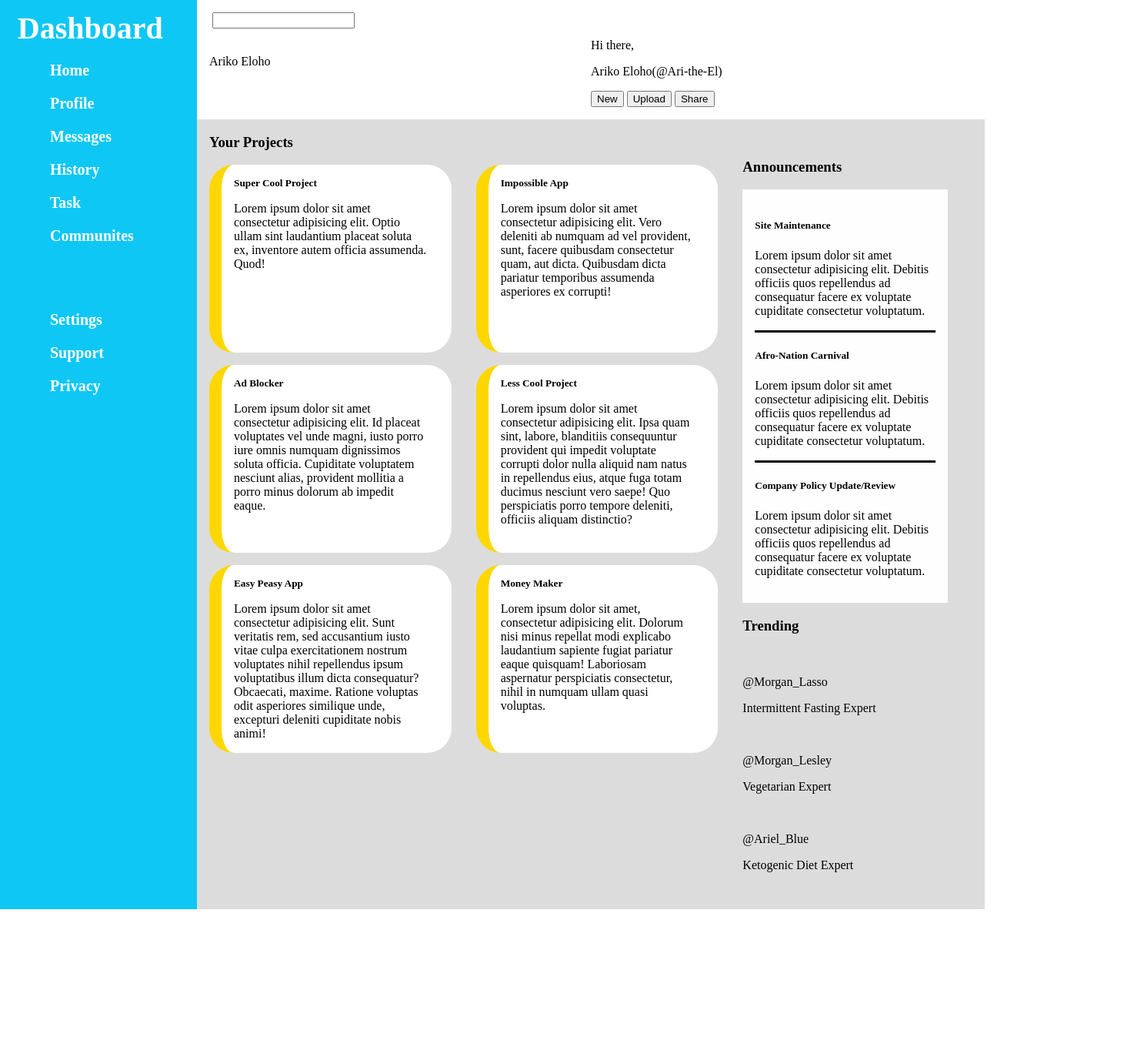
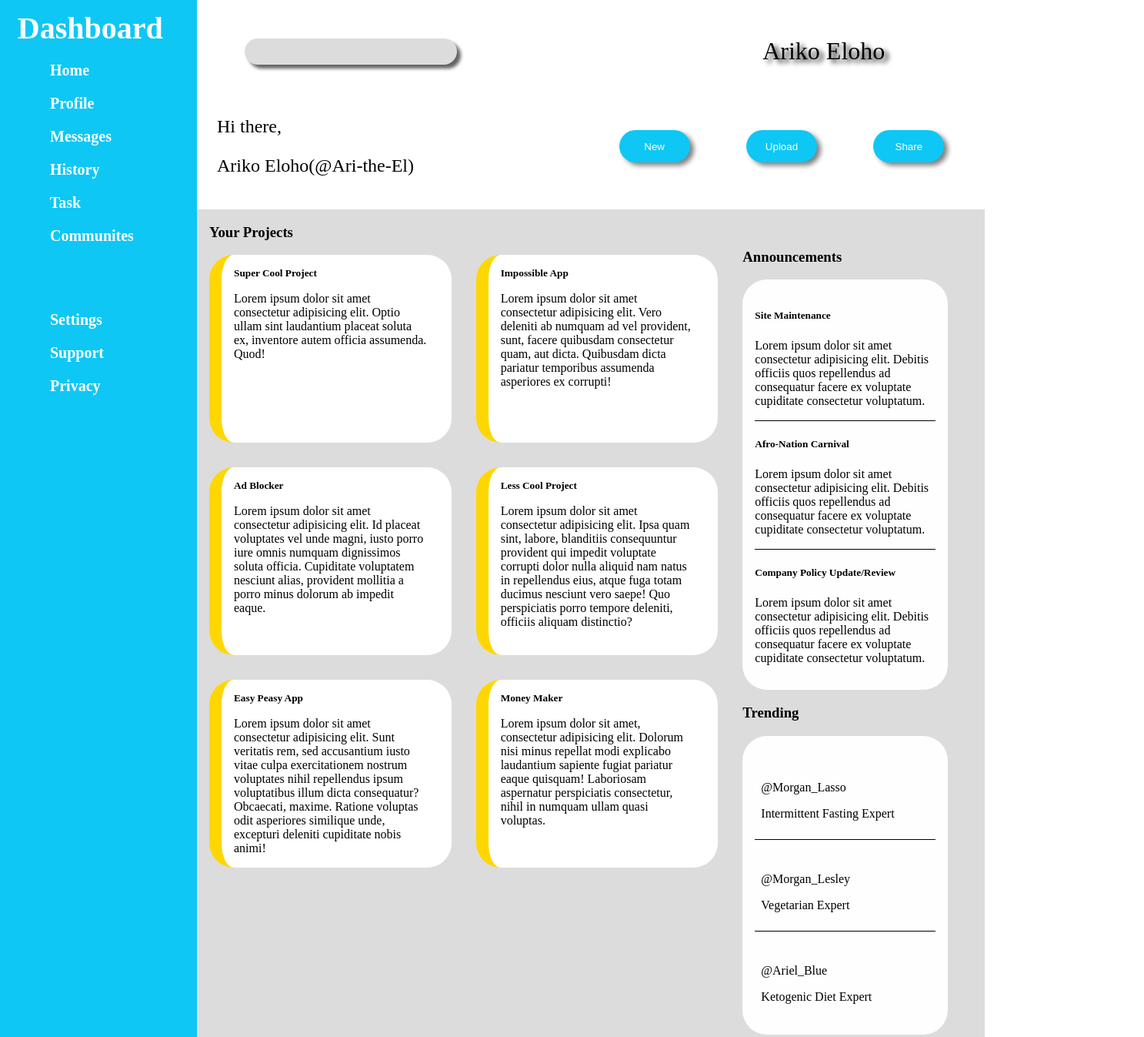
Before and after one commit to ariTheEl/admin-dashboard, a plain HTML site: page index.html in a window 1280 px wide. Shown: the top 1347 px of the page at 77% size, 1487 px wide, since content can reach past the window. Before the commit the page ends 1181 px from the top, so only its background shows below. Drawn offline with Linux system fonts and the light colour scheme; a web font is replaced by a local one.

Commit message:
feat: add style to body and layout to header

```diff
--- a/assets/styles/styles.css
+++ b/assets/styles/styles.css
@@ -4,14 +4,12 @@ html{
 
 body{
     font-family: font3;
-    height: 100vh;
     margin: 0;
 }
 *,*:before, *:after {
     box-sizing: inherit;
 }
 .container{
-    height: inherit;
     display: grid;
     grid-template: 1fr/ 1fr 1fr 1fr 1fr 1fr;
 }
@@ -49,10 +47,91 @@ body{
     grid-template: 1fr/ 1fr;
 }
 .body-header{
+   box-sizing: content-box;
+   height: 15rem;
     display: grid;
-   grid-template: 1fr/1fr 1fr;
+   grid-template:1fr 1fr/1fr 1fr;
     margin: 1rem;
+}
 
+.top1{
+    display: grid;
+    grid-template: 1fr/12% 50%;
+    position: relative;
+    align-items: center;
+    justify-items: center;
+}
+
+.top1>img{
+    justify-self: right;
+    height: 3.5rem;
+    transform: rotateY(180deg);
+    filter: drop-shadow(5px 5px 2px rgb(100, 98, 98));
+}
+
+.top1>input{
+    border: #fefefe;
+    background-color: rgb(221, 220, 220);
+    border-radius: 1.3rem;
+    filter: drop-shadow(5px 5px 2px rgb(100, 98, 98));
+    width: 17rem;
+    height: 2rem;
+    margin: 0 1rem;
+}
+
+.top2{
+    position: relative;
+    display: flex;
+    left: 45%;
+}
+
+.top2>img:nth-child(1){
+    position: relative;
+    top: 20px;
+    height: 2rem;
+    margin-top: 15px;
+}
+
+.top2>img:nth-child(2){
+    height: 4rem;
+    position: relative;
+    top: 20px;
+    filter: opacity(0.5);
+}
+
+.top2>p{
+    filter:drop-shadow(5px 4px 3px );
+    font-size: 2rem;
+}
+
+.name-left{
+    font-size: 1.5rem;
+    display: flex;
+    margin: 10px;
+}
+
+.name-left>img{
+    height: 4rem;
+    align-self: center;
+}
+
+.buttons{
+    justify-content: center;
+    display: grid;
+    grid-template: 1fr/1fr 1fr 1fr;
+}
+
+button{
+    filter:drop-shadow(5px 4px 3px gray);
+    background: #0ec7f5;
+    border: 0;
+    border-radius: 2rem;
+    height: 2.5rem;
+    width: 5rem;
+    color: #ffffff;
+     margin: 10px;
+     justify-self: center;
+     align-self: center;
 }
 
 .body-content{
@@ -61,11 +140,13 @@ body{
     background: rgb(221, 220, 220);
     padding:0 1rem ;
 }
+
+
 .projects{
     display: grid;
     grid-template: 1fr 1fr 1fr/1fr 1fr;
    column-gap: 2rem;
-   row-gap: 1rem;
+   row-gap:2rem;
 }
 .projects>div>h5{
     margin: 0;
@@ -82,96 +163,24 @@ body{
 .announcements{
     padding: 1rem;
     background-color: #fefefe;
+    border-radius: 2rem;
 }
 .announcements>.one{
-    border-bottom: 0.2rem solid black;
+    border-bottom: 0.1rem solid black;
 }
-/*
-.header-top{
-    display: flex;
-    justify-content: space-between;
+.trends{
+    padding: 1rem;
+    background-color: #fefefe;
+    border-radius: 2rem;
+}
+.trends>div{
+    padding: 0.5rem;
+}
+.trends>div:nth-child(1),.trends>div:nth-child(2){
+    border-bottom: 0.1rem solid black;
 }
 
-.top1{
-    display: flex;
-    position: relative;
-}
 
-.top1>img{
-    position: relative;
-    bottom: 6px;
-    height: 4rem;
-    transform: rotateY(180deg);
-}
-
-.top1>input{
-    border-radius: 20px;
-    width: 15rem;
-    height: 3rem;
-    margin: 0 1rem;
-}
-
-.top2{
-    position: relative;
-    width: 20rem;
-    display: flex;
-    justify-content: space-evenly;
-}
-
-.top2>img:nth-child(1){
-    position: relative;
-    top: 20px;
-    height: 2rem;
-    margin-top: 15px;
-}
-
-.top2>p{
-    font-size: 2rem;
-}
-
-.name-div{
-    position: relative;
-    display: flex;
-    justify-content: space-between;
-    gap: 1rem;
-}
-
-.name-left{
-    display: flex;
-    gap: 1rem;
-}
-
-.buttons{
-    position: relative;
-    top: 35px;
-}
-
-button{
-    background: #0ec7f5;
-    border: 0;
-    border-radius: 2rem;
-    height: 2.5rem;
-    width: 5rem;
-    color: #ffffff;
-    margin: 10px;
-}
- */
-
-
-
-
-@font-face {
-    font-family: font1;
-    src: url(/assets/fonts/Lobster/Lobster-Regular.ttf);
-}
-@font-face {
-    font-family: font2;
-    src: url(/assets/fonts/Pacifico/Pacifico-Regular.ttf);
-}
-@font-face {
-    font-family: font3;
-    src: url(/assets/fonts/Playfair_Display/PlayfairDisplay-VariableFont_wght.ttf);
-}
 @font-face {
     font-family: font4;
     src: url(/assets/fonts/Playfair_Display/PlayfairDisplay-Italic-VariableFont_wght.ttf)
--- a/index.html
+++ b/index.html
@@ -30,7 +30,6 @@
         </div>
         <div class="body">
             <div class="body-header">
-               <div class="header-top">
                     <div class="top1">
                         <img src="./assets/icons&images/search_FILL0_wght400_GRAD0_opsz48.png" alt="">
                         <input type="search" name="search" id="search">
@@ -42,9 +41,6 @@
                         Ariko Eloho
                         </p>
                     </div>
-               </div>
-
-                <div class="name-div">
                     <div class="name-left">
                         <img src="./assets/icons&images/do_not_disturb_on_FILL0_wght400_GRAD0_opsz48.png" alt="">
                         <div>
@@ -57,7 +53,6 @@
                         <button>Upload</button>
                         <button>Share</button>
                     </div>
-                </div>
 
             </div>
             <div class="body-content">
```
